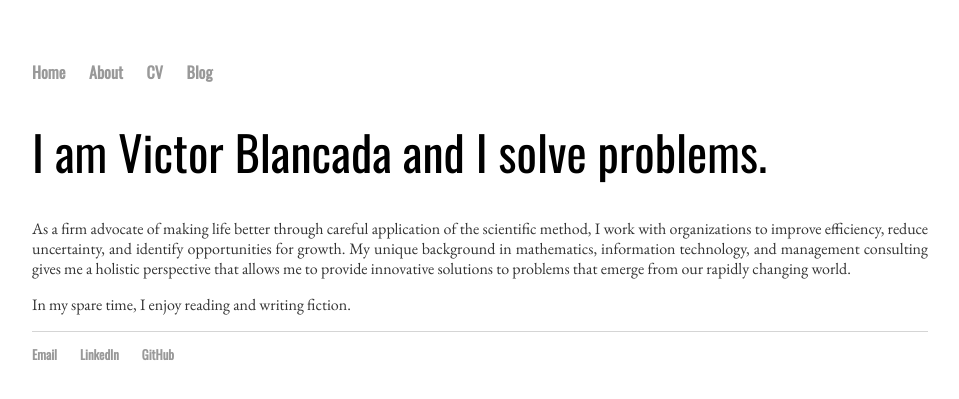
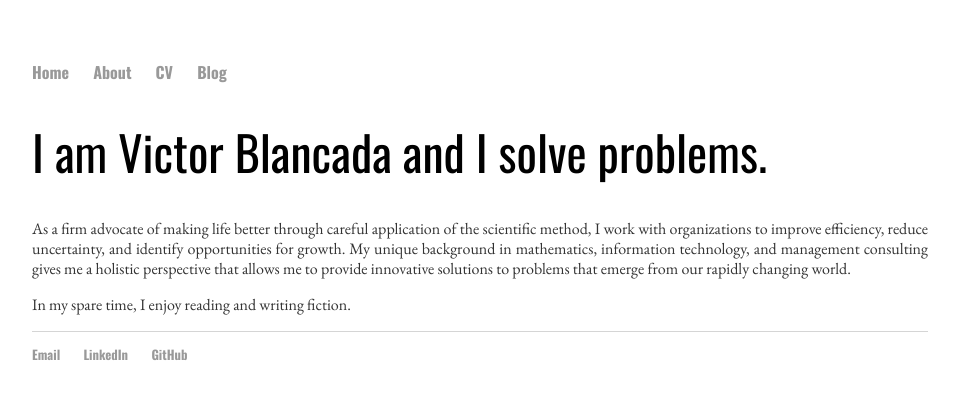
Before and after one commit to victorangeloblancada/victorangeloblancada.github.io-jekyll, a Jekyll site: the page built from about/index.html, in a window 1280 px wide. Shown: the top 399 px of the page, without its empty margins (160-1119 px from the left). Built offline with Jekyll 4.4.1, drawn with Linux system fonts in a browser that asks for light colours.

Commit message:
Update default.html

```diff
--- a/_layouts/default.html
+++ b/_layouts/default.html
@@ -4,7 +4,7 @@
 			<title>{{ page.title }}</title>
 			{% seo %}
 			<!-- link to main stylesheet -->
-			<link href="https://fonts.googleapis.com/css?family=EB+Garamond|Oswald" rel="stylesheet">
+			<link href="https://fonts.googleapis.com/css?family=EB+Garamond:100,400,700|Oswald:100,400,700" rel="stylesheet">
 			<link rel="stylesheet" type="text/css" href="/css/main.css">
 		</head>
 		<body>
```
